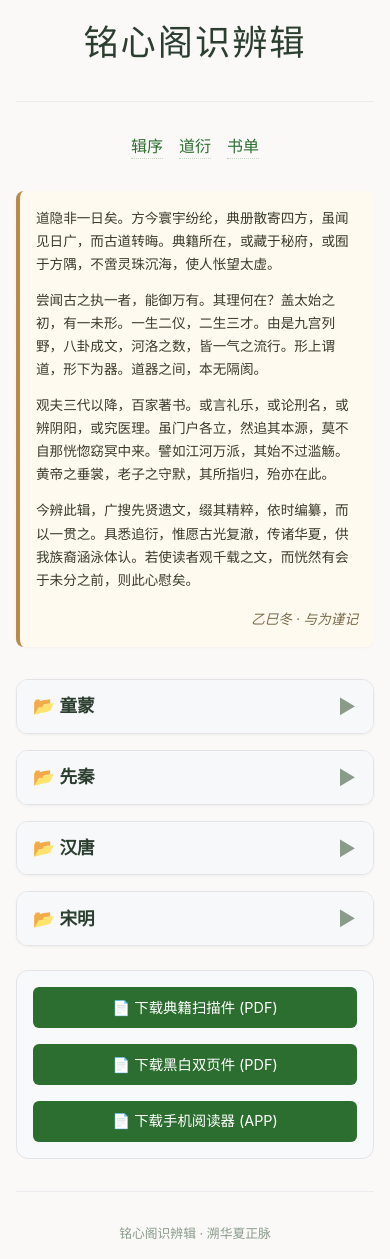
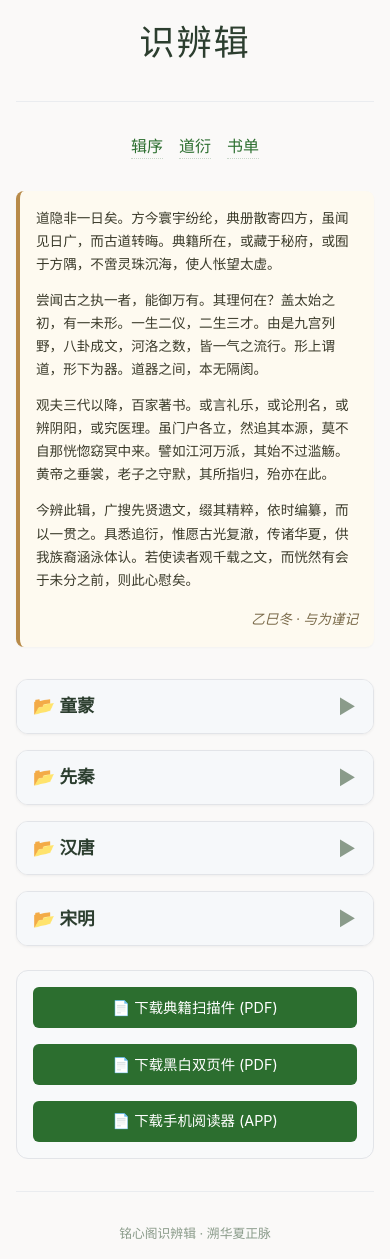
Before and after one commit to chixiao994/chixiao994.github.io, a Jekyll site: the page shibianji/index.html, which Jekyll copies as it is, in a window 390 px wide. Built offline with Jekyll 4.4.1, drawn with Linux system fonts in a browser that asks for light colours.

Commit message:
Update index.html

```diff
--- a/shibianji/index.html
+++ b/shibianji/index.html
@@ -3,7 +3,7 @@
 <head>
     <meta charset="UTF-8">
     <meta name="viewport" content="width=device-width, initial-scale=1.0, user-scalable=yes">
-    <title>铭心阁识辨辑 · 古籍解读与知识重构</title>
+    <title>识辨辑 · 古籍解读与知识重构</title>
     <style>
         * {
             margin: 0;
@@ -137,11 +137,11 @@
             display: none;
         }
 
-        /* 三列网格布局 */
+        /* 两列网格布局 */
         .book-list {
             display: grid;
-            grid-template-columns: repeat(3, 1fr);
-            gap: 0.3rem 1.5rem;
+            grid-template-columns: repeat(2, 1fr);
+            gap: 0.3rem 2rem;
         }
 
         .book-list a {
@@ -201,14 +201,7 @@
         }
 
         /* 移动端适配 */
-        @media (max-width: 700px) {
-            .book-list {
-                grid-template-columns: repeat(2, 1fr);
-                gap: 0.2rem 1rem;
-            }
-        }
-
-        @media (max-width: 450px) {
+        @media (max-width: 600px) {
             body {
                 padding: 1rem;
             }
@@ -244,7 +237,7 @@
 <body>
 <div class="container">
     <div class="header">
-        <h1>铭心阁识辨辑</h1>
+        <h1>识辨辑</h1>
     </div>
 
     <div class="nav">
```
